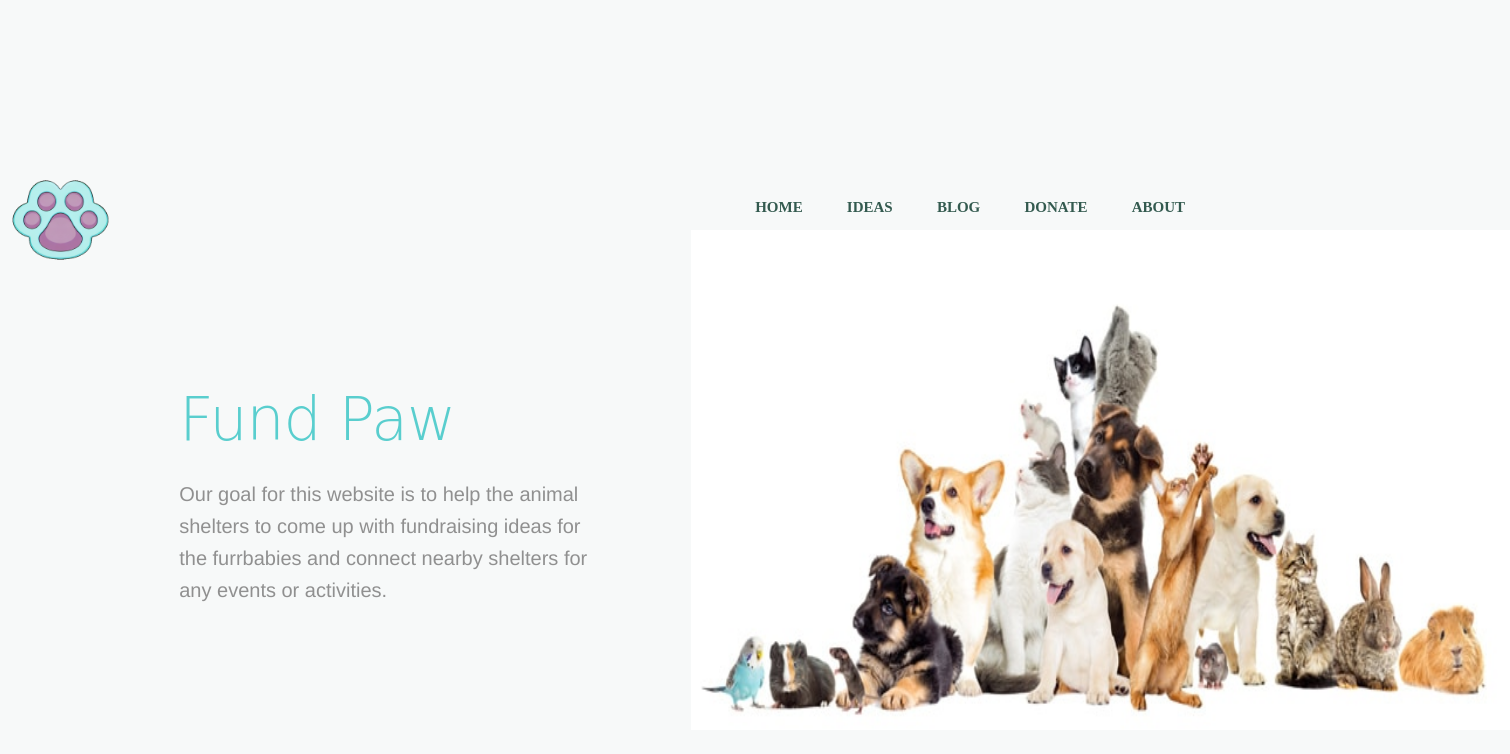
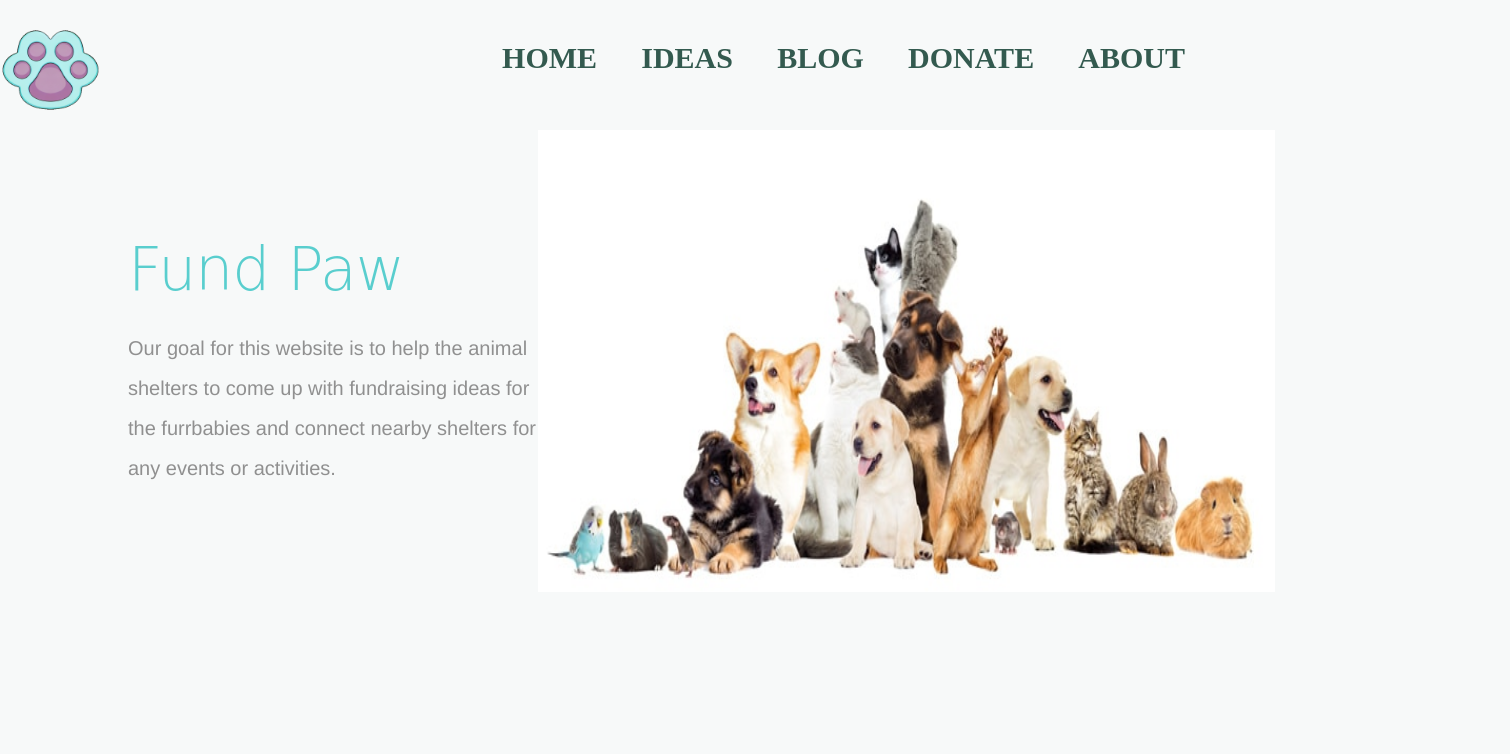
Before and after one commit to fundpaw/www, a plain HTML site: page index.html in a window 1280 px wide. Shown: the whole page, 1510 px wide, since content can reach past the window. Drawn offline with Linux system fonts and the light colour scheme.

Commit message:
update css

```diff
--- a/index.css
+++ b/index.css
@@ -1,11 +1,7 @@
-*{
-    margin: 0;
-    padding: 0;
-}
+
 body {
     display: flex;
     flex-direction: column;
-    justify-content: center;
     align-items: center;
     height: 100vh;
     padding: 0;
@@ -22,12 +18,11 @@ body {
     align-items: center;
     width: 100%;
     height: 80px;
-    margin-top: 10px;
+    margin-top: 30px;
 }
 
 #menu img{
     width: 100px;
-    margin-left: 10px;
 }
 
 #menu ul{
@@ -42,12 +37,13 @@ body {
 #menu ul li a{
     display: inline-block;
     font-family: Merriweather;
+    font-size: 30px;
+    font-weight: bold;
     text-transform: uppercase;
     text-decoration: none;
     background-color: inherit;
-    padding: 10px 20px;
+    padding: 20px 20px;
     line-height: 80px;
-    font-weight: bold;
     color: rgb(51, 90, 79);
     transition:color 0.5s linear;
 }
@@ -60,7 +56,7 @@ body {
     margin: 0 auto;
     width: 80%;
     display: flex;
-    justify-content: space-around;
+    justify-content: flex-start;
     align-items: flex-start;
 }
 
@@ -78,9 +74,9 @@ body {
 
 .image img{
     position: absolute;
-    width: 200%;
-    height: 500px;
-    top: -30px;
+    width: 180%;
+    height: 462px;
+    top: 20px;
 }
 
 .text h1{
@@ -93,4 +89,5 @@ body {
 .text p{
     color: rgba(141, 141, 141, 0.978);
     font-size: 20px;
+    line-height: 2em;
 }
```
Also changed, not shown: index.html (+2 -1 lines).
